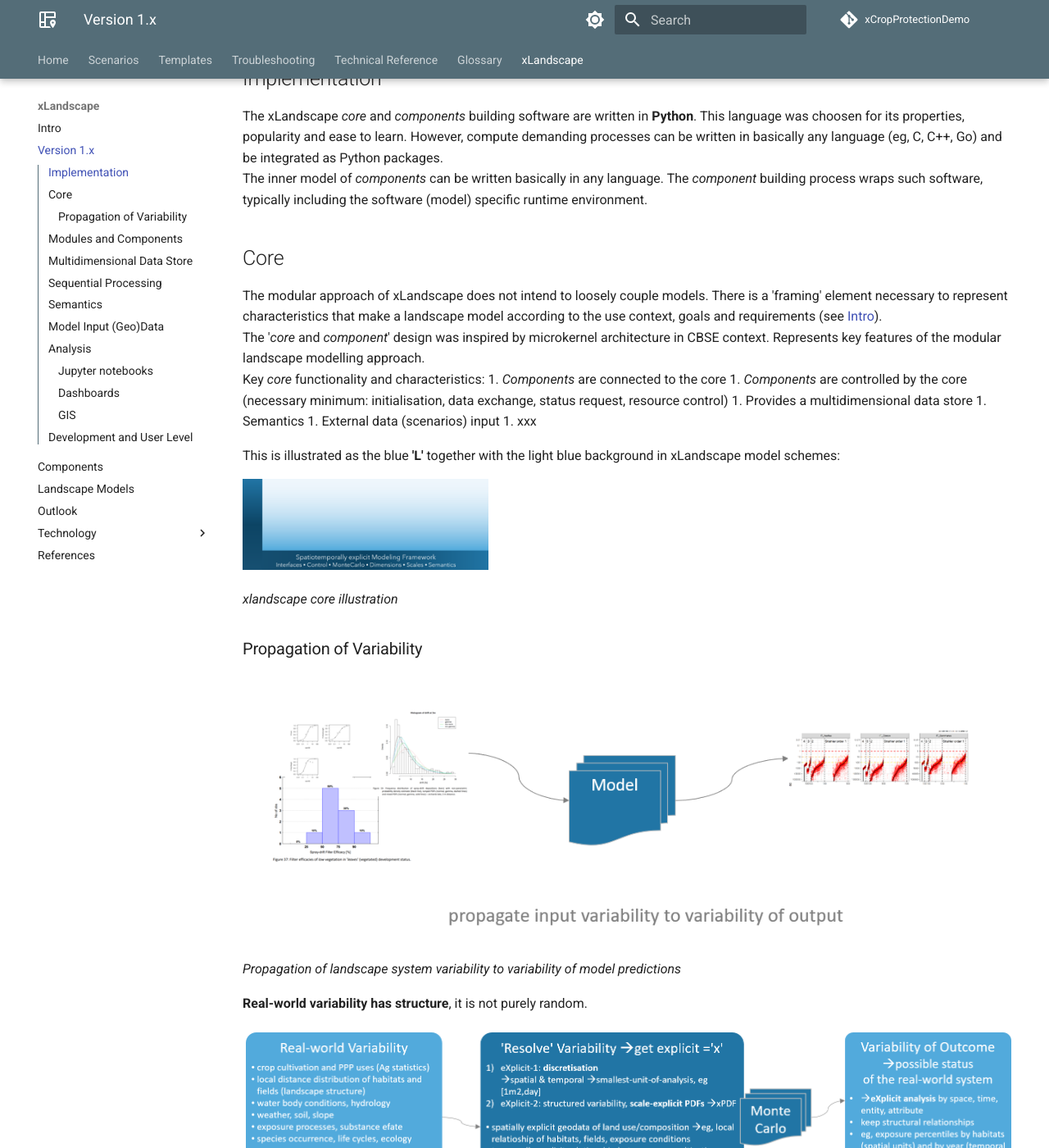
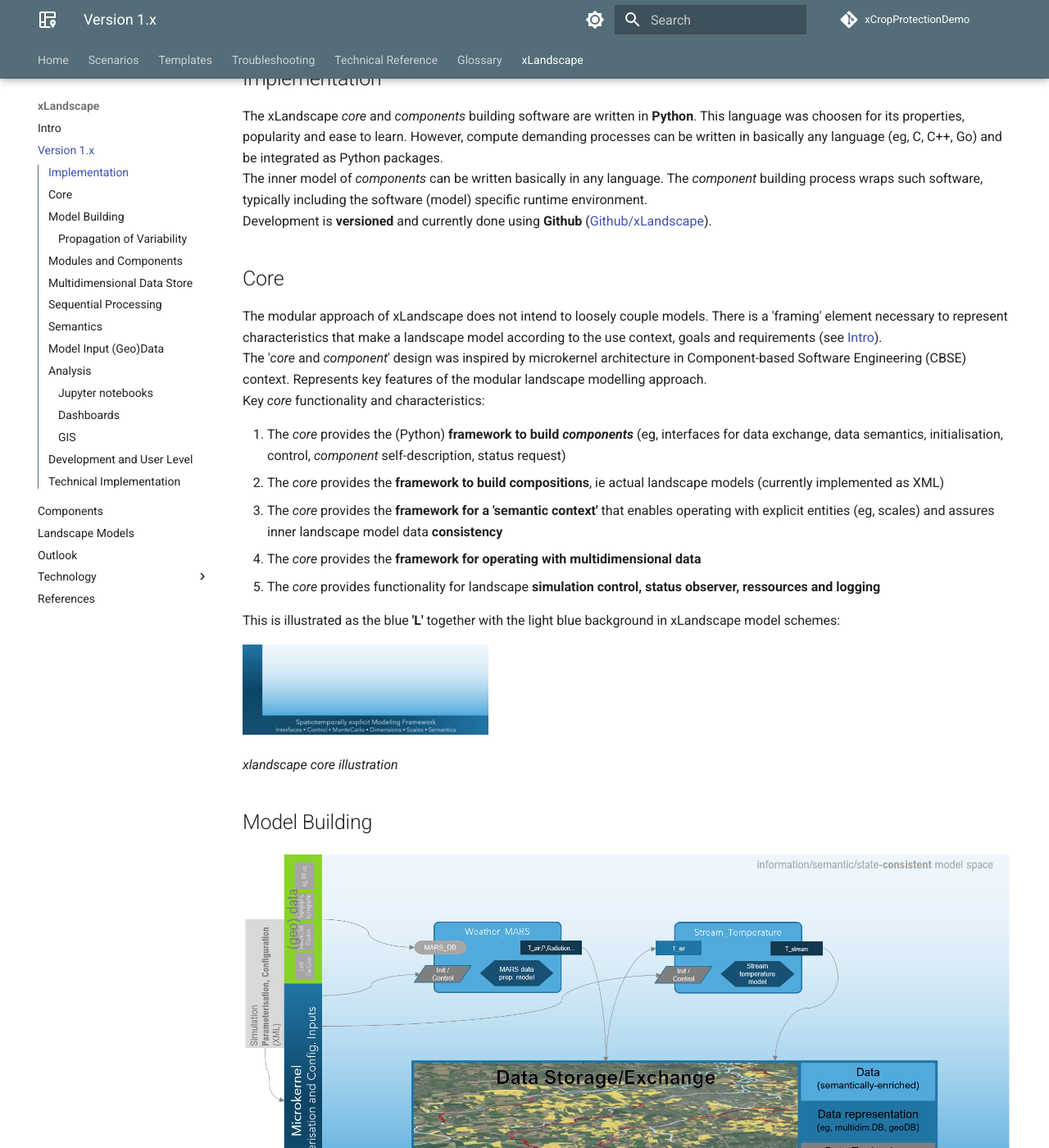
Before and after one commit to xlandscape/xCropProtectionDemoDoc, an MkDocs documentation site: the page built from docs/xLandscape/xLandscape-v1x.md, in a window 1280 px wide and 1400 px high, scrolled down 1855 px. Shown: the whole window at 82% size. Built offline with MkDocs 1.6.1 and Material for MkDocs 9.7.7, drawn with Linux system fonts in a browser that asks for light colours; comment, search, counter and statistics services are not loaded; some of the changed text lies outside the part shown.

Commit message:
continue on 'Version 1.x'

```diff
--- a/docs/xLandscape/xLandscape-v1x.md
+++ b/docs/xLandscape/xLandscape-v1x.md
@@ -29,18 +29,19 @@ The first major release (version 1.x) implements key goals as summarised the [In
 
 The xLandscape *core* and *components* building software are written in **Python**. This language was choosen for its properties, popularity and ease to learn. However, compute demanding processes can be written in basically any language (eg, C, C++, Go) and be integrated as Python packages.
 The inner model of *components* can be written basically in any language. The *component* building process wraps such software, typically including the software (model) specific runtime environment.
+Development is **versioned** and currently done using **Github** ([Github/xLandscape](https://github.com/xlandscape)).
 
 ## Core
 
 The modular approach of xLandscape does not intend to loosely couple models. There is a 'framing' element necessary to represent characteristics that make a landscape model according to the use context, goals and requirements (see [Intro](../xLandscape/xLandscape-intro.md)).
-The '*core* and *component*' design was inspired by microkernel architecture in CBSE context. Represents key features of the modular landscape modelling approach.
+The '*core* and *component*' design was inspired by microkernel architecture in Component-based Software Engineering (CBSE) context. Represents key features of the modular landscape modelling approach.
 Key *core* functionality and characteristics:
-1. *Components* are connected to the core
-1. *Components* are controlled by the core (necessary minimum: initialisation, data exchange, status request, resource control)
-1. Provides a multidimensional data store
-1. Semantics
-1. External data (scenarios) input
-1. xxx
+
+1. The *core* provides the (Python) **framework to build *components*** (eg, interfaces for data exchange, data semantics, initialisation, control, *component* self-description, status request)
+1. The *core* provides the **framework to build compositions**, ie actual landscape models (currently implemented as XML)
+1. The *core* provides the **framework for a 'semantic context'** that enables operating with explicit entities (eg, scales) and assures inner landscape model data **consistency**
+1. The *core* provides the **framework for operating with multidimensional data**
+1. The *core* provides functionality for landscape **simulation control, status observer, ressources and logging**
 
 This is illustrated as the blue **'L'** together with the light blue background in xLandscape model schemes:
 
@@ -48,11 +49,18 @@ This is illustrated as the blue **'L'** together with the light blue background
 
 *xlandscape core illustration*
 
+## Model Building
+
+<img src="../img/xLandscape model building scheme.png" alt="xlandscape" width="1000"/>
+
+*xlandscape xxx*
+
+
 
 ### Propagation of Variability
 
 
-<img src="../img/variability propagation.png" alt="Propagation of Variability" width="900"/>
+<img src="../img/variability propagation 1a.png" alt="Propagation of Variability" width="900"/>
 
 *Propagation of landscape system variability to variability of model predictions*
 
@@ -103,3 +111,5 @@ At version 1.x, xLandscape has a linear processing sequence
 
 
 [Today-need for a model]: ../xLandscape/xLandscape-intro.md#today---applicable-landscape-models-needed
+
+## Technical Implementation
```
Also changed, not shown: docs/xLandscape/xLandscape-intro.md (+2 -2 lines), docs/img/core illustration.jpg (added), docs/img/variability propagation 1a.png (added), docs/img/xLandscape model building scheme.png (added).
